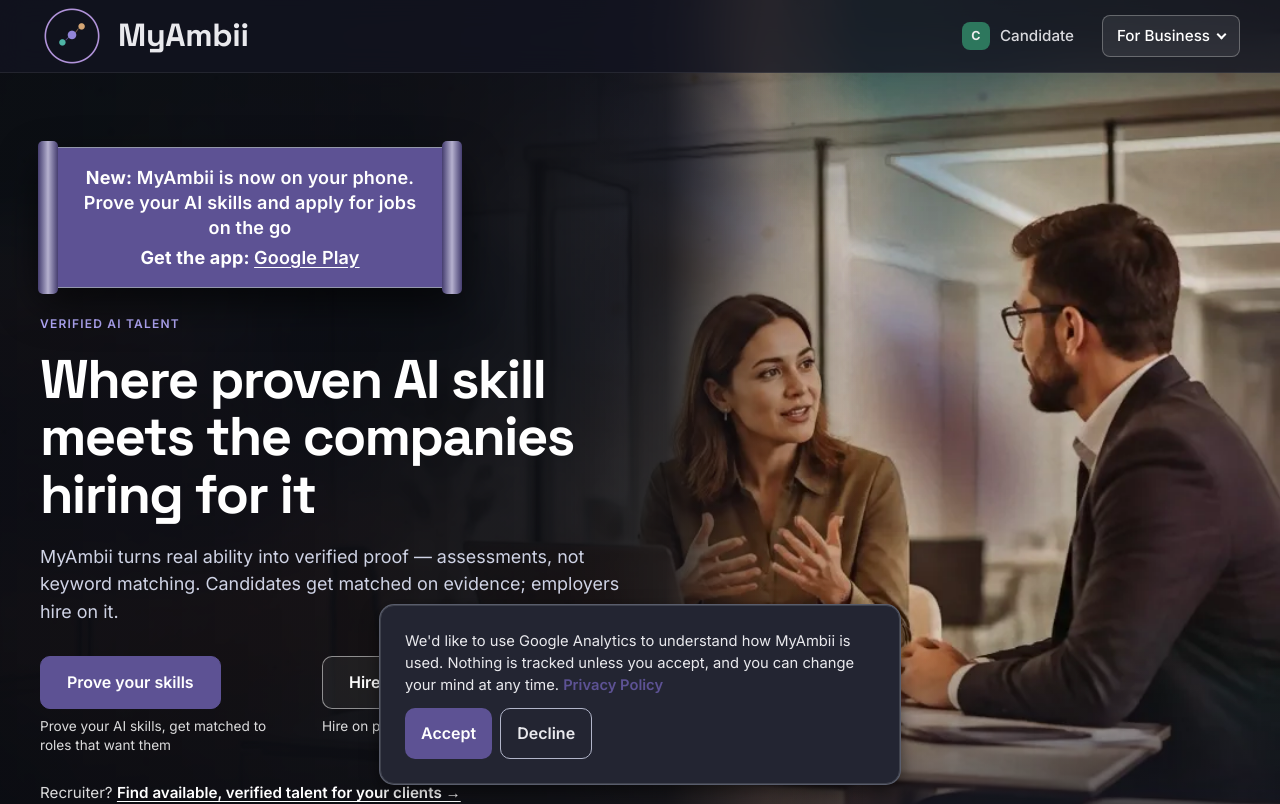
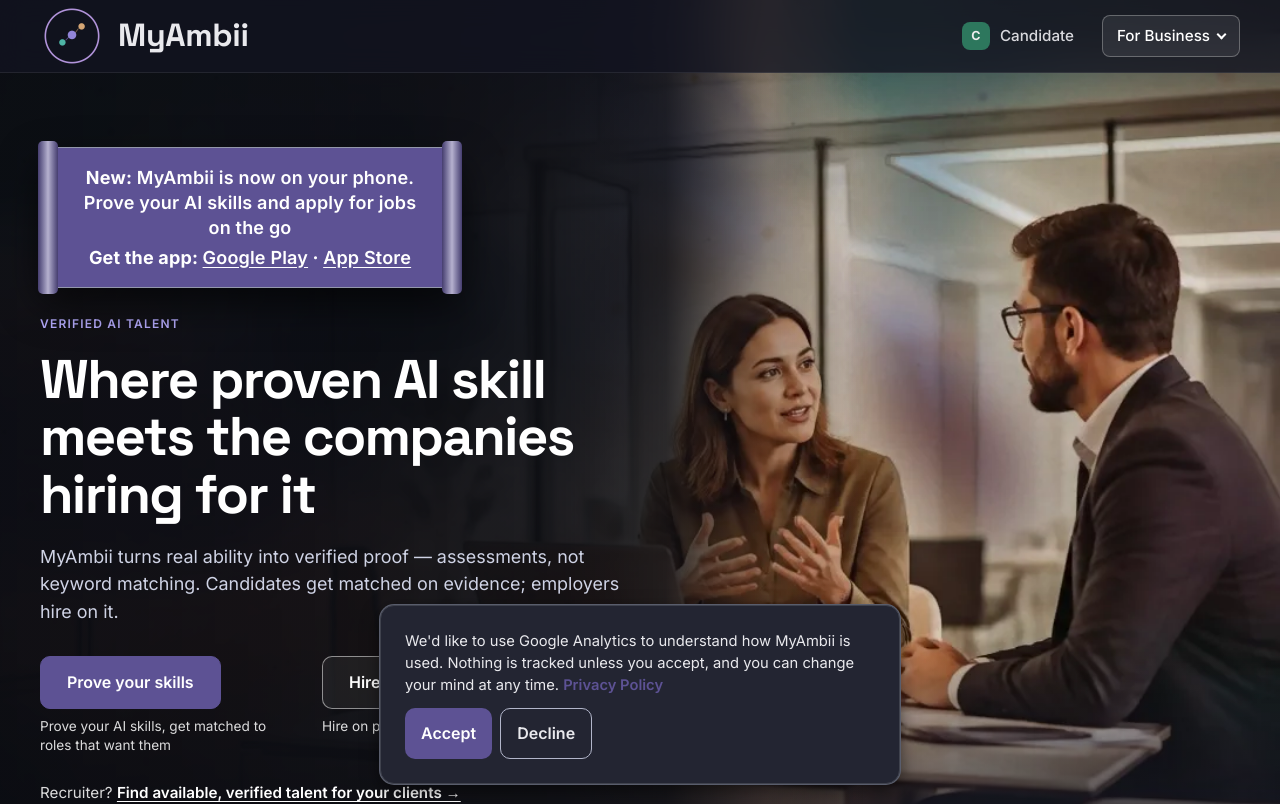
Before and after one commit to mukaabone-arch/SkillProof, a Next.js app in the folder apps/web/: page / in a window 1280 px wide. Shown: the top 804 px of the page. Built offline with nearby package versions, Linux system fonts and the light colour scheme; no server answers.

Commit message:
Landing banner: add App Store link

```diff
--- a/apps/web/components/BetaPromoScroll.tsx
+++ b/apps/web/components/BetaPromoScroll.tsx
@@ -63,6 +63,7 @@ import { useBetaPromoVisible } from '@/lib/useBetaPromoVisible';
 
 /** Mobile app launch notice (replaced the beta "free until" message, 2026-11). */
 const PLAY_STORE_URL = 'https://play.google.com/store/apps/details?id=com.flairfuture.myambii';
+const APP_STORE_URL = 'https://apps.apple.com/in/app/myambii/id6826762205';
 
 export default function BetaPromoScroll() {
   const visible = useBetaPromoVisible();
@@ -72,7 +73,7 @@ export default function BetaPromoScroll() {
   return (
     <div className="beta-promo-scroll" role="note">
       <span><strong>New:</strong> MyAmbii is now on your phone. Prove your AI skills and apply for jobs on the go</span>{' '}
-      <span className="beta-promo-links">Get the app: <a href={PLAY_STORE_URL} target="_blank" rel="noopener noreferrer">Google Play</a></span>
+      <span className="beta-promo-links">Get the app: <a href={PLAY_STORE_URL} target="_blank" rel="noopener noreferrer">Google Play</a>{' · '}<a href={APP_STORE_URL} target="_blank" rel="noopener noreferrer">App Store</a></span>
     </div>
   );
 }
```
